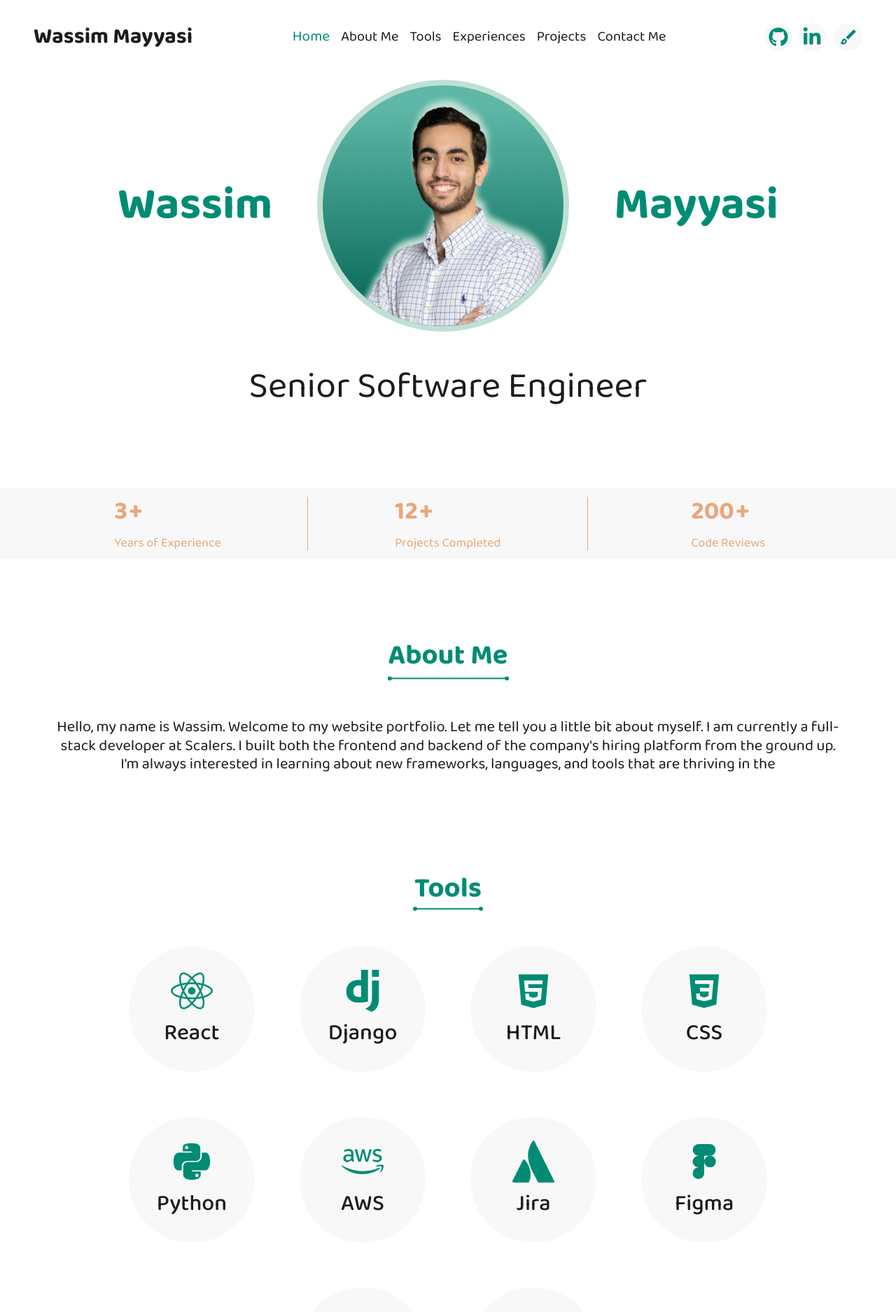
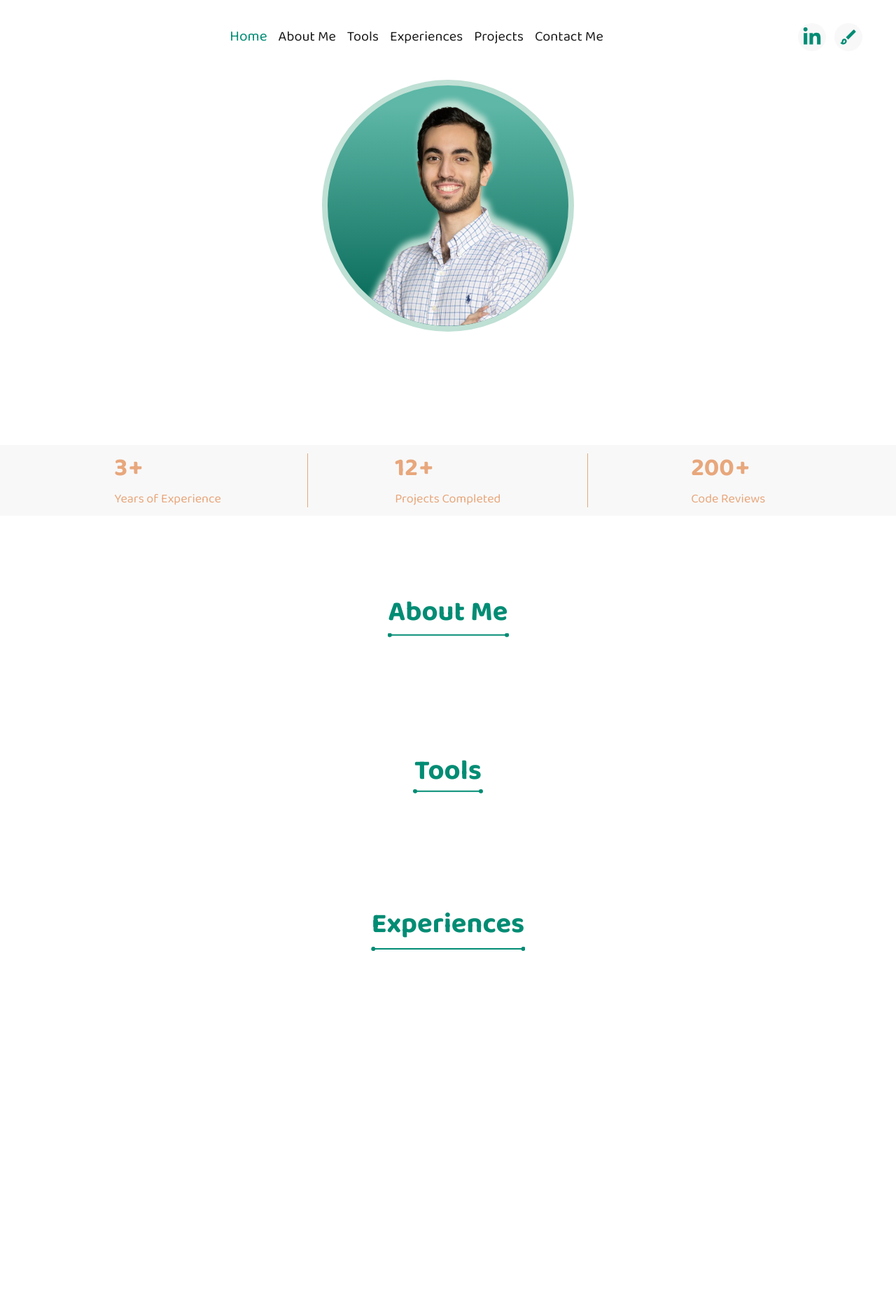
Before and after one commit to wassimmayyasi/wassimmayyasi.github.io, a React (Vite) app: page / in a window 1280 px wide. Shown: the top 1875 px of the page at 70% size. Built offline with nearby package versions, Linux system fonts and the light colour scheme.

Commit message:
chore: removed all content, all to be added from scratch

```diff
--- a/src/content/contact.tsx
+++ b/src/content/contact.tsx
@@ -4,15 +4,15 @@ export const contactInfo = [
     {
         name: "Phone number",
         icon: <PhoneFilled />,
-        info: "0550605856",
+        info: "",
     },
     {
         name: "Email",
         icon: <MailFilled />,
-        info: "wassim.mayyasi@gmail.com",
+        info: "",
     },
     {
         icon: <EnvironmentFilled />,
-        info: "Saudi Arabia - Riyadh",
+        info: "",
     },
 ];
--- a/src/content/content.tsx
+++ b/src/content/content.tsx
@@ -3,16 +3,16 @@ import ThemeSvg from "../assets/images/theme-icon.svg?react";
 
 const content = {
     header_footer: {
-        name: "Wassim Mayyasi",
-        github_link: "https://github.com/wassimmayyasi",
-        linkedin_link: "https://www.linkedin.com/in/wassim-mayyasi/",
+        name: "",
+        github_link: "",
+        linkedin_link: "",
         icon: <MyIcon />,
         theme_icon: <ThemeSvg />,
     },
     top_banner: {
-        first_name: "Wassim",
-        last_name: "Mayyasi",
-        job_title: "Senior Software Engineer",
+        first_name: "",
+        last_name: "",
+        job_title: "",
     },
     stats: {
         stat1: {
@@ -29,13 +29,13 @@ const content = {
         },
     },
     about_me: {
-        text: "Hello, my name is Wassim. Welcome to my website portfolio. Let me tell you a little bit about myself. I am currently a full-stack developer at Scalers. I built both the frontend and backend of the company's hiring platform from the ground up. I'm always interested in learning about new frameworks, languages, and tools that are thriving in the tech market. I am the type of person who constantly puts himself in difficult situations in order to learn something new.",
+        text: "",
     },
     experiences: {
-        beginning_content: "Start content",
-        end_content: "End content",
+        beginning_content: "",
+        end_content: "",
     },
-    contact_me_token: "mldbzjvw",
+    contact_me_token: "",
 };
 
 export default content;
--- a/src/content/experiences.ts
+++ b/src/content/experiences.ts
@@ -1,35 +1,31 @@
-export const experiences = [
+interface Experiences {
+    job_title: string;
+    company_name: string;
+    start_date: string;
+    end_date: string;
+    responsibilities: string[];
+}
+
+export const experiences: Experiences[] = [
     {
-        job_title: "Full-Stack Developer",
-        company_name: "Scalers",
-        start_date: "08/2022",
-        end_date: "present",
-        responsibilities: [
-            "Experience details for Scalers. Company C. ahsdajhd ajhsdjah dkjashd jkashdkjsah djkahsd kajhdak jhdkjashd skajhdksaj",
-            "asiodasdhsajdhsa ahkjsdhjksahd sajhdjksa hkjdsah jk",
-            "jkoashdsaikdhsajkdnakl",
-        ],
+        job_title: "",
+        company_name: "",
+        start_date: "",
+        end_date: "",
+        responsibilities: ["", "", ""],
     },
     {
-        job_title: "Software Engineer",
-        company_name: "Company B",
-        start_date: "01/2021",
-        end_date: "07/2022",
-        responsibilities: [
-            "Experience details for Scalers. Company C. ahsdajhd ajhsdjah dkjashd jkashdkjsah djkahsd kajhdak jhdkjashd skajhdksaj",
-            "asiodasdhsajdhsa ahkjsdhjksahd sajhdjksa hkjdsah jk",
-            "jkoashdsaikdhsajkdnakl",
-        ],
+        job_title: "",
+        company_name: "",
+        start_date: "",
+        end_date: "",
+        responsibilities: ["", "", ""],
     },
     {
-        job_title: "Frontend Developer",
-        company_name: "Company C",
-        start_date: "05/2019",
-        end_date: "12/2020",
-        responsibilities: [
-            "Experience details for Scalers. Company C. ahsdajhd ajhsdjah dkjashd jkashdkjsah djkahsd kajhdak jhdkjashd skajhdksaj",
-            "asiodasdhsajdhsa ahkjsdhjksahd sajhdjksa hkjdsah jk",
-            "jkoashdsaikdhsajkdnakl",
-        ],
+        job_title: "",
+        company_name: "",
+        start_date: "",
+        end_date: "",
+        responsibilities: ["", "", ""],
     },
 ];
--- a/src/content/projects.ts
+++ b/src/content/projects.ts
@@ -1,8 +1,5 @@
-import project1 from "../assets/images/testing.png";
-import project2 from "../assets/images/testing.png";
-import project3 from "../assets/images/testing.png";
-import project4 from "../assets/images/testing.png";
-import project5 from "../assets/images/testing.png";
+// import project images here, sample import:
+// import project1 from "../assets/images/testing.png";
 
 export interface ProjectType {
     title: string;
@@ -13,40 +10,11 @@ export interface ProjectType {
 }
 
 export const projects: ProjectType[] = [
-    {
-        title: "Scalers Hiring Platform",
-        skills: ["ReactJS", "Django", "PSQL", "DynamoDB", "Figma"],
-        description: "Description of Project A",
-        previewLink: "https://hired.withscalers.com/",
-        image: project1,
-    },
-    {
-        title: "Unix Shell Implementation",
-        skills: ["Bash", "C"],
-        description:
-            "A Unix shell, comparable to sh, bash, or zsh, was developed using the C programming language. Aside from the necessities (exit, chdir, cd, etc.), a few more functionality were implemented.",
-        image: project2,
-    },
-    {
-        title: "Code Snippets Application",
-        skills: ["Java", "UML Diagrams", "Design Patterns"],
-        description:
-            "A code snippet desktop application was created for the 'Software Design' course using the Java programming language. It was created using various design patterns and adhered to conventional software agile development, including the creation of UML diagrams, implementation, and testing. This simple software contains features for adding, removing, modifying, favoriting, and more.",
-        image: project3,
-    },
-    {
-        title: "Tetris Game",
-        skills: ["Scala", "Game Development", "Object-Oriented"],
-        description:
-            "During the Advanced Programming course, a basic Tetris game was built with graphics and aesthetics based on a pre-defined code structure. All of the game logic was implemented in Scala utilizing object-oriented programming ideas.",
-        image: project4,
-    },
-    {
-        title: "Bachelor Thesis",
-        skills: ["Sorting Algorithms", "SAT solver"],
-        description:
-            "This paper provides a solid foundation for studying sorting networks, making it an excellent starting point. It also goes above and beyond by correctly encoding and integrating that encoding into software.",
-        previewLink: "https://drive.google.com/file/d/1vTNRR0Ng7MevoUrLQGJPModFEPrgYtE-/view",
-        image: project5,
-    },
+    // {
+    //     title: "",
+    //     skills: ["", "", "", "", ""],
+    //     description: "",
+    //     previewLink: "",
+    //     image: "",
+    // },
 ];
--- a/src/content/tools.tsx
+++ b/src/content/tools.tsx
@@ -1,9 +1,4 @@
-import { FaReact } from "react-icons/fa";
-import { DiCss3, DiHtml5 } from "react-icons/di";
-import { SiDjango } from "react-icons/si";
-import { FaAtlassian, FaAws, FaPython } from "react-icons/fa6";
-import { BiLogoFigma, BiLogoPostgresql } from "react-icons/bi";
-import { VscVscode } from "react-icons/vsc";
+// import { FaReact } from "react-icons/fa";
 import { ToolType } from "../components/Sections/Tools/Tool";
 
 // Description of how to add icons:
@@ -15,44 +10,8 @@ import { ToolType } from "../components/Sections/Tools/Tool";
 // and the usage as well.
 
 export const tools: ToolType[] = [
-    {
-        icon: <FaReact />,
-        name: "React",
-    },
-    {
-        icon: <SiDjango />,
-        name: "Django",
-    },
-    {
-        icon: <DiHtml5 />,
-        name: "HTML",
-    },
-    {
-        icon: <DiCss3 />,
-        name: "CSS",
-    },
-    {
-        icon: <FaPython />,
-        name: "Python",
-    },
-    {
-        icon: <FaAws />,
-        name: "AWS",
-    },
-    {
-        icon: <FaAtlassian />,
-        name: "Jira",
-    },
-    {
-        icon: <BiLogoFigma />,
-        name: "Figma",
-    },
-    {
-        icon: <VscVscode />,
-        name: "VS Code",
-    },
-    {
-        icon: <BiLogoPostgresql />,
-        name: "PSQL",
-    },
+    // {
+    //     icon: <FaReact />,
+    //     name: "React",
+    // },
 ];
```
